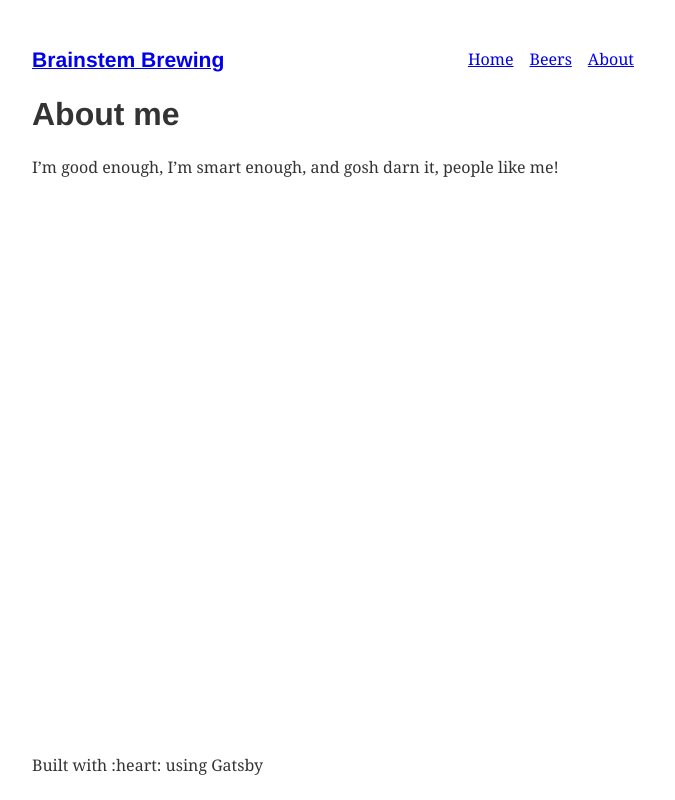
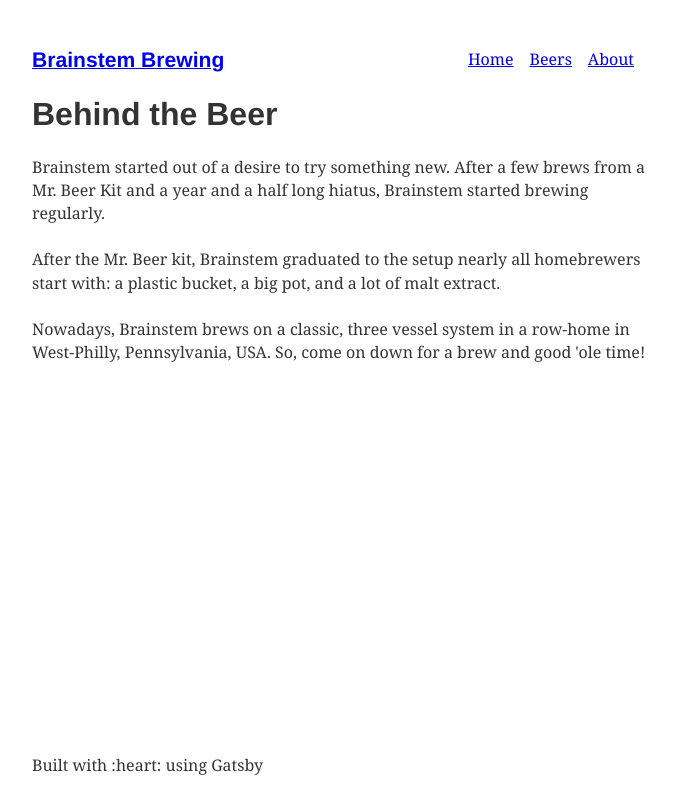
Before and after one commit to chris-s-friedman/brainstem-brewing-web, a Gatsby site: page /about in a window 1280 px wide. Shown: the whole page, without its empty margins (299-974 px from the left). Built offline with nearby package versions, Linux system fonts and the light colour scheme; Gatsby itself is replaced by a stand-in of ours.

Commit message:
:rocket: about who? about me

```diff
--- a/src/pages/about.js
+++ b/src/pages/about.js
@@ -3,7 +3,21 @@ import Layout from "../components/layout"
 
 export default () => (
   <Layout>
-    <h1>About me</h1>
-    <p>I’m good enough, I’m smart enough, and gosh darn it, people like me!</p>
+    <h1>Behind the Beer</h1>
+    <p>
+      Brainstem started out of a desire to try something new.
+      After a few brews from a Mr. Beer Kit and a year and a half long hiatus,
+      Brainstem started brewing regularly.
+    </p>
+    <p>
+      After the Mr. Beer kit, Brainstem graduated to the setup nearly all
+      homebrewers start with: a plastic bucket, a big pot, and a lot of malt
+      extract.
+    </p>
+    <p>
+      Nowadays, Brainstem brews on a classic, three vessel system in a row-home
+      in West-Philly, Pennsylvania, USA. So, come on down for a brew and good
+      'ole time!
+    </p>
   </Layout>
 )
```
